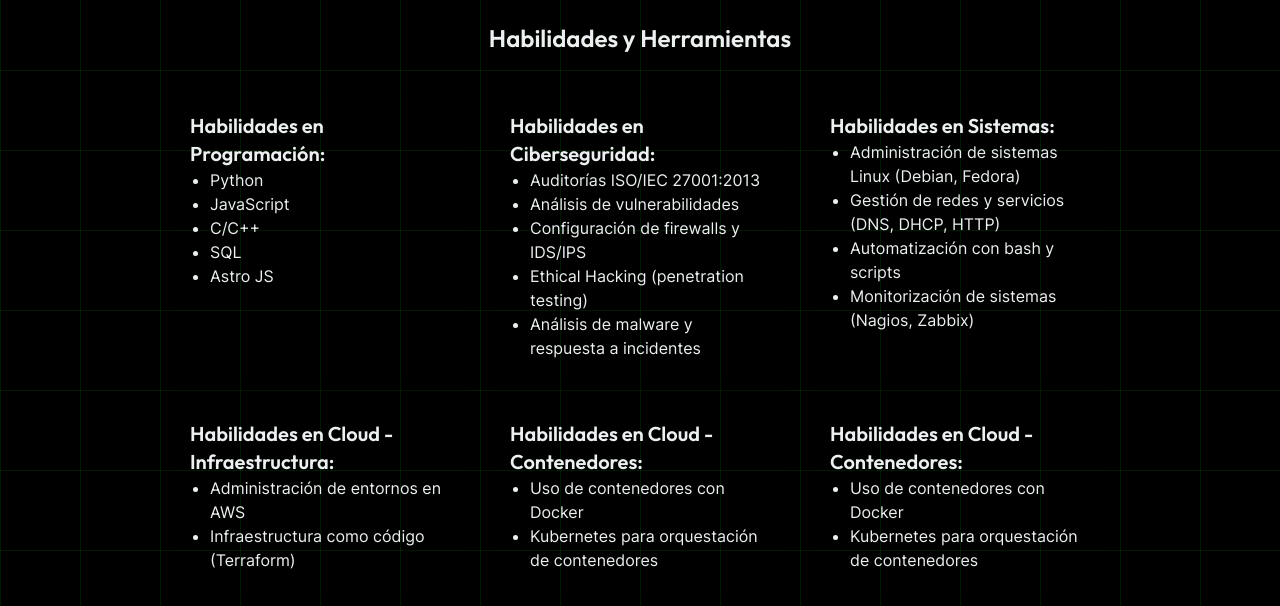
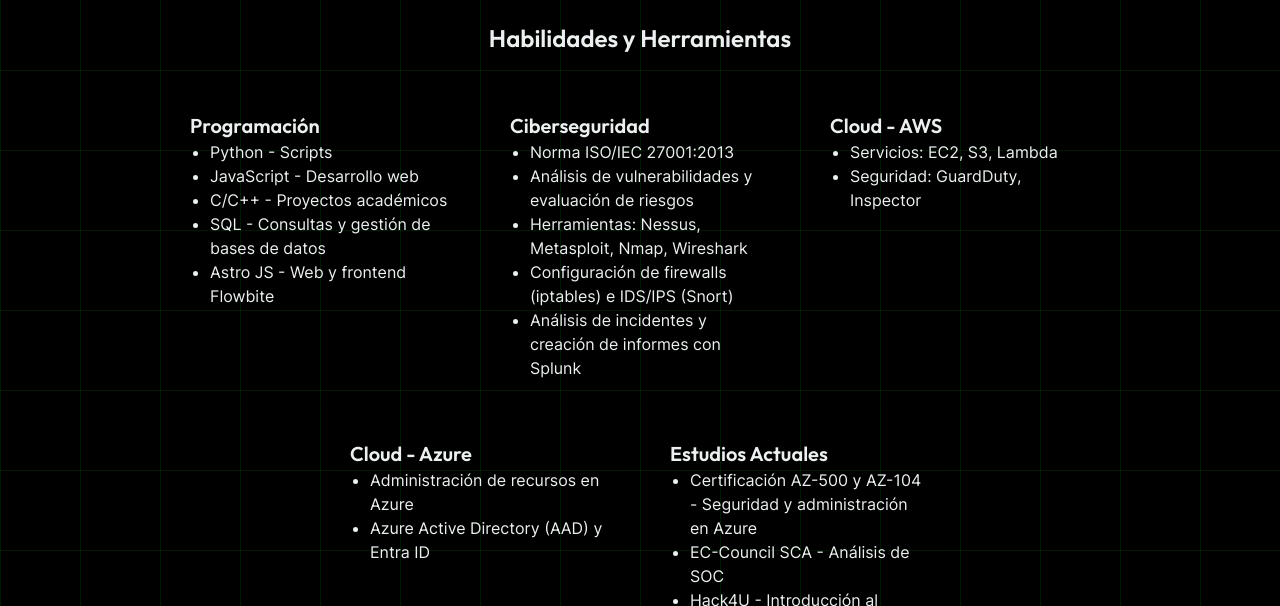
Before and after one commit to 404Jp/cv-minimal, an Astro site: page / in a window 1280 px wide. Shown: the part 730-1336 px from the top of the page. Built offline with nearby package versions, Linux system fonts and the light colour scheme; Astro itself is replaced by a stand-in of ours; a web font is replaced by a local one.

Commit message:
update proyect and fix skill text

```diff
--- a/src/components/home/Skill.astro
+++ b/src/components/home/Skill.astro
@@ -43,66 +43,57 @@
   <div>
     <h2 class="main-title">Habilidades y Herramientas</h2> <!-- Título principal centrado y en h2 -->
   </div>
-
   <div class="skills-container">
     <!-- Sección de Programación -->
     <div class="skills-section">
-      <h2>Habilidades en Programación:</h2>
+        <h2>Programación</h2>
         <ul>
-        <li>Python</li>
-        <li>JavaScript</li>
-        <li>C/C++</li>
-        <li>SQL</li>
-        <li>Astro JS</li>
+            <li>Python - Scripts</li>
+            <li>JavaScript - Desarrollo web</li>
+            <li>C/C++ - Proyectos académicos</li>
+            <li>SQL - Consultas y gestión de bases de datos</li>
+            <li>Astro JS - Web y frontend Flowbite</li>
         </ul>
     </div>
 
     <!-- Sección de Ciberseguridad -->
     <div class="skills-section">
-      <h2>Habilidades en Ciberseguridad:</h2>
+        <h2>Ciberseguridad</h2>
         <ul>
-        <li>Auditorías ISO/IEC 27001:2013</li>
-        <li>Análisis de vulnerabilidades</li>
-        <li>Configuración de firewalls y IDS/IPS</li>
-        <li>Ethical Hacking (penetration testing)</li>
-        <li>Análisis de malware y respuesta a incidentes</li>
+            <li>Norma ISO/IEC 27001:2013</li>
+            <li>Análisis de vulnerabilidades y evaluación de riesgos</li>
+            <li>Herramientas: Nessus, Metasploit, Nmap, Wireshark</li>
+            <li>Configuración de firewalls (iptables) e IDS/IPS (Snort)</li>
+            <li>Análisis de incidentes y creación de informes con Splunk</li>
         </ul>
     </div>
 
-    <!-- Sección de Sistemas -->
+    <!-- Sección de Cloud - AWS -->
     <div class="skills-section">
-      <h2>Habilidades en Sistemas:</h2>
+        <h2>Cloud - AWS</h2>
         <ul>
-        <li>Administración de sistemas Linux (Debian, Fedora)</li>
-        <li>Gestión de redes y servicios (DNS, DHCP, HTTP)</li>
-        <li>Automatización con bash y scripts</li>
-        <li>Monitorización de sistemas (Nagios, Zabbix)</li>
+            <li>Servicios: EC2, S3, Lambda</li>
+            <li>Seguridad: GuardDuty, Inspector</li>
         </ul>
     </div>
 
-    <!-- Sección de Cloud - Infraestructura y Contenedores -->
+    <!-- Sección de Cloud - Azure -->
     <div class="skills-section">
-      <h2>Habilidades en Cloud - Infraestructura:</h2>
+        <h2>Cloud - Azure</h2>
         <ul>
-        <li>Administración de entornos en AWS</li>
-        <li>Infraestructura como código (Terraform)</li>
+            <li>Administración de recursos en Azure</li>
+            <li>Azure Active Directory (AAD) y Entra ID</li>
         </ul>
     </div>
 
-    <!-- Sección de Cloud - Contenedores y Orquestación -->
+    <!-- Sección de Certificaciones y Estudios Actuales -->
     <div class="skills-section">
-      <h2>Habilidades en Cloud - Contenedores:</h2>
+        <h2>Estudios Actuales</h2>
         <ul>
-        <li>Uso de contenedores con Docker</li>
-        <li>Kubernetes para orquestación de contenedores</li>
-      </ul>
-    </div>
-     <!-- Sección de Cloud - Contenedores y Orquestación -->
-     <div class="skills-section">
-      <h2>Habilidades en Cloud - Contenedores:</h2>
-      <ul>
-        <li>Uso de contenedores con Docker</li>
-        <li>Kubernetes para orquestación de contenedores</li>
+            <li>Certificación AZ-500 y AZ-104 - Seguridad y administración en Azure</li>
+            <li>EC-Council SCA - Análisis de SOC</li>
+            <li>Hack4U - Introducción al hacking preparación para eJPTv2</li>
+            <li>Python ofensivo para ciberseguridad</li>
         </ul>
     </div>
 </div>
--- a/src/data/info.ts
+++ b/src/data/info.ts
@@ -112,6 +112,12 @@
       tag: "CyberSecurty"
     },
     {
+      title: "Infraesctutura Serveless AWS.",
+      isFeatured: true,
+      thumbnail: "/assets/certification/AWS.png",
+      tag: "Cloud"
+    },
+    {
       title: "Path Defend MVP.",
       isFeatured: true,
       thumbnail: "/assets/certification/pathdefend.png",
```
Also changed, not shown: public/assets/certification/AWS.png (added). Lines whose indentation alone changed are shown as unchanged.
